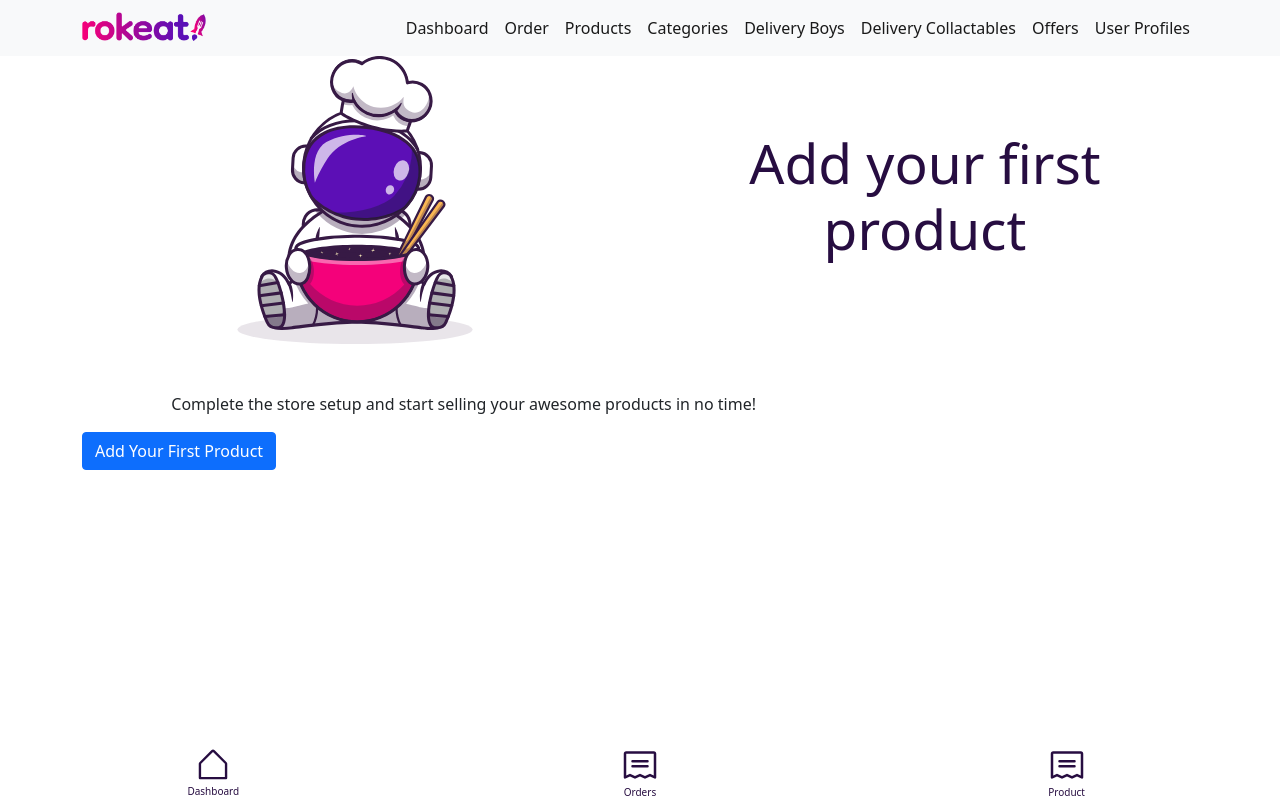
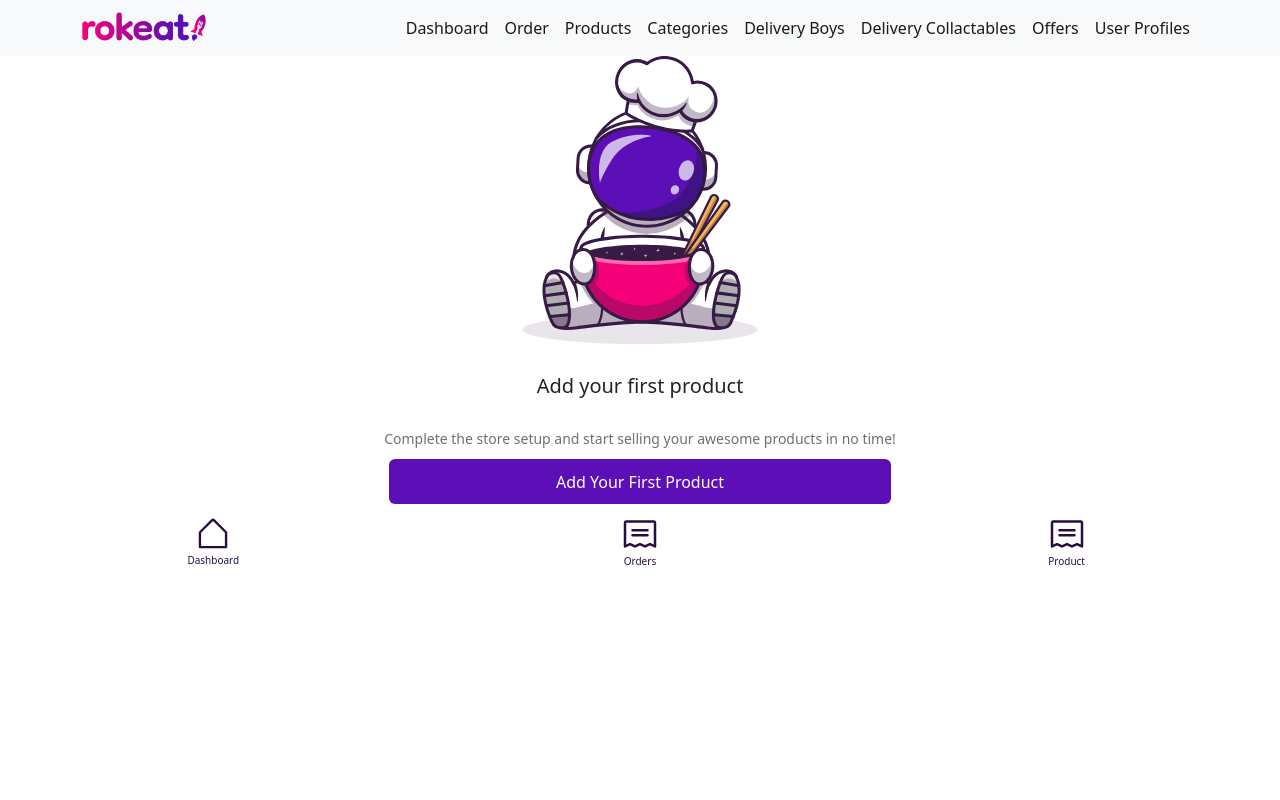
Before and after one commit to Rafhathdana/Restos, a React (Create React App) app: page /empty in a window 1280 px wide. Built offline with nearby package versions, Linux system fonts and the light colour scheme.

Commit message:
added product empty file and fixed footer

```diff
--- a/src/App.css
+++ b/src/App.css
@@ -6,6 +6,7 @@
 
 .CustomNavbar a {
     text-decoration: none;
+
 }
 
 .navList {
--- a/src/App.js
+++ b/src/App.js
@@ -16,11 +16,14 @@ import OnBoarding from "./pages/delivery/OnBoarding";
 import Location from "./pages/delivery/Location";
 import Order from "./pages/Order";
 import Products from "./pages/Products";
-
-
+import styled from "styled-components";
+const Container = styled.div`
+  display: flex;
+  flex-direction: column;
+  `;
 function App() {
   return (
-    <div className="App">
+    <Container>
       <Router>
         <CustomNavbar />
         <Routes>
@@ -39,7 +42,7 @@ function App() {
         </Routes>
         <Footer />
       </Router>
-    </div>
+    </Container>
   );
 }
 
--- a/src/components/footer.jsx
+++ b/src/components/footer.jsx
@@ -3,12 +3,15 @@ import { Icon } from '@iconify/react';
 import { useNavigate } from 'react-router-dom';
 import styled from 'styled-components';
 const Container = styled.div`
- display: flex;
+ /* display: flex; */
 position:sticky;
 bottom:0;
 background-color: white;
-position: fixed;
 width:100%;
+height:58px;
+`
+const Contain = styled.div`
+ display: flex;
 `
 const Item= styled.div`
 width :33%;
@@ -26,9 +29,12 @@ function Footer() {
     const navigate = useNavigate();
     return (
             <Container>
+                <Contain>
+
             <Item><Icon icon="ph:house-simple" height="38"/>Dashboard</Item>
             <Item onClick={() => navigate('/order')}><Icon icon="ph:receipt" height="40"/>Orders</Item>
             <Item onClick={() => navigate('/product')}><Icon icon="ph:receipt" height="40"/>Product</Item>
+                </Contain>
             </Container>
     );
 }
--- a/src/pages/ProductEmpty.jsx
+++ b/src/pages/ProductEmpty.jsx
@@ -1,40 +1,51 @@
-import { Container, Row, Col, Button } from 'react-bootstrap';
-import React from 'react';
+import React from 'react'
 import astro from "../Assets/img/astraunet2.svg";
-import { useNavigate } from "react-router-dom";
-
-
+import { useNavigate } from "react-router-dom"
+import styled from 'styled-components'
+const Container= styled.div`
+margin:auto;
+display:flex;
+flex-direction:column;
+`
+const Image=styled.img`
+ display: block;
+    margin: auto;
+    height: 18rem;
+    width: 15rem;
+`
+const Head= styled.h2`
+    font-size:20px;
+    font-weight:500;
+    margin: 30px auto;
+`
+const P=styled.p`
+    color:#707070;
+    font-size:14px;
+    font-weight:400;
+    margin:auto 25px;
+`
+const Button=styled.button`
+    background-color: #5C0FB6;
+    color: #FFFFFF;
+margin: 10px 30px ;
+height: 45px;
+border:none;
+border-radius: 6px;
+`
 function EmptyProduct() {
     const navigate = useNavigate();
 
-    function closeModal(e) {
+    function addproduct(e) {
         e.preventDefault();
         navigate("/addproduct");
     }
     return (
-        <Container fluid="md" className="mainComponent">
-            <Row>
-                <Col className="bannerLeft d-md-block">
-                    <img className="astroImg" src={astro} alt="" />
-                </Col>
-                <Col className="heroTitleBox">
-                    <h2 className="heroTitle">Add your first product </h2>
-                </Col>
-            </Row>
-            <Row>
-                <Col>
-                    <p className="heroPara">Complete the store setup and start selling your awesome products in no time!</p>
-                </Col>
-            </Row>
-            <Row>
-                <Col>
-                    <Button variant="primary" type="submit" onClick={(e) => { closeModal(e) }} >
-                        Add Your First Product
-                    </Button>
-                </Col>
-            </Row>
-
-
+        <Container>
+           <Image src={astro} alt="" />
+                    <Head>Add your first product </Head>
+                    <P>Complete the store setup and start selling your awesome products in no time!</P>
+                    <Button onClick={(e) => { addproduct(e) }} >
+                        Add Your First Product</Button>
 
         </Container>
     );
```
